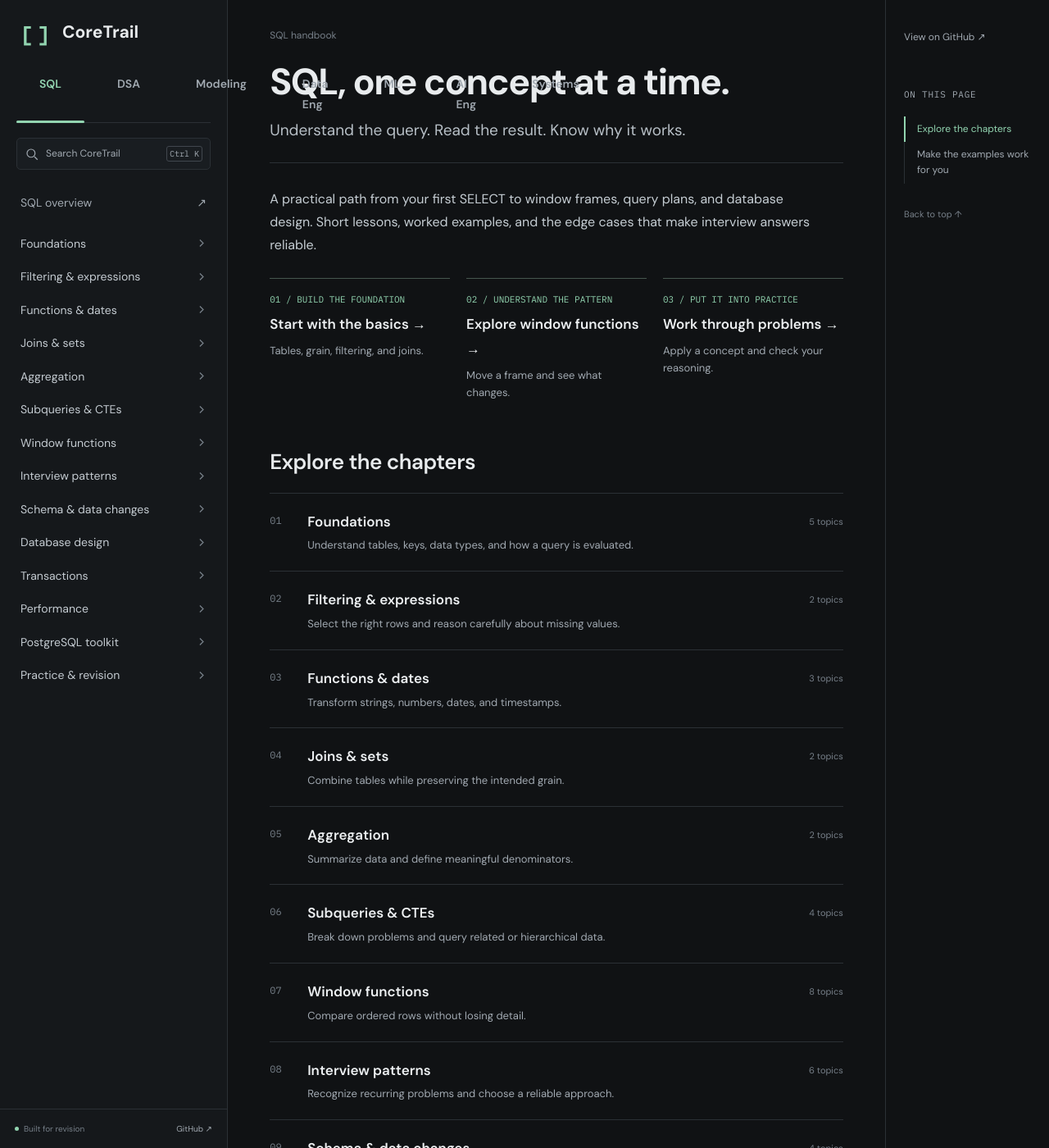
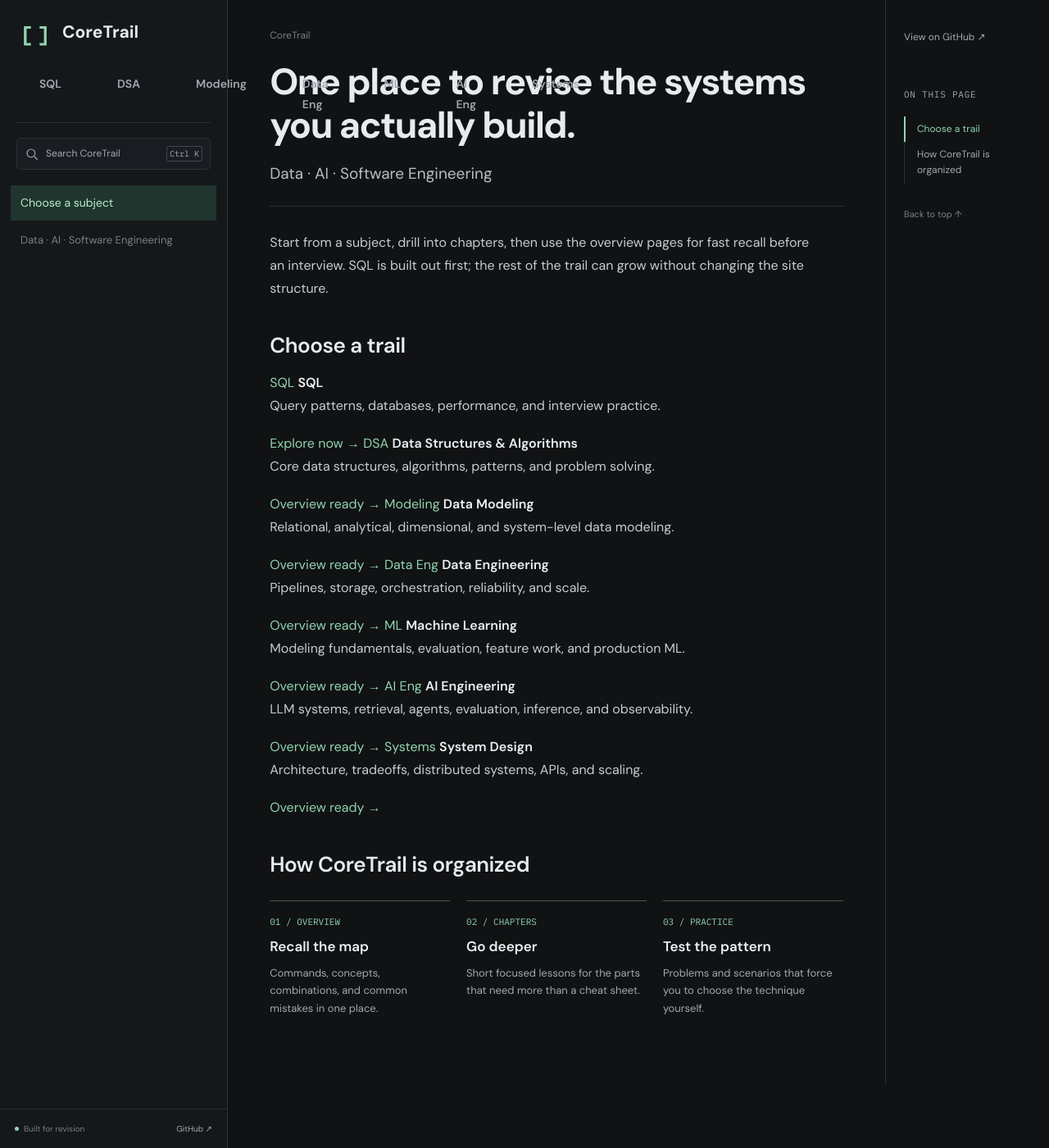
Before and after one commit to KayvanShah1/coding-interview-prep, a Jekyll site: the page built from index.html, in a window 1280 px wide and 1400 px high. Shown: the whole window at 82% size. Built offline with Jekyll 4.4.1, drawn with Linux system fonts in a browser that asks for light colours; some of the changed text lies outside the part shown.

Commit message:
Rebrand site as CoreTrail and add subject landing

```diff
--- a/index.html
+++ b/index.html
@@ -1,24 +1,33 @@
 ---
 layout: default
-title: SQL handbook
-subject: sql
+title: CoreTrail
+subject: home
 permalink: /
 ---
-<div class="breadcrumb"><span>SQL handbook</span></div>
-<header class="article-header"><h1>SQL, one concept at a time.</h1><p class="lead">Understand the query. Read the result. Know why it works.</p></header>
-<article class="prose"><p class="overview-intro">A practical path from your first SELECT to window frames, query plans, and database design. Short lessons, worked examples, and the edge cases that make interview answers reliable.</p>
-<div class="learning-route"><a class="route-link" href="{{ '/sql/foundations/grain/' | relative_url }}"><small>01 / BUILD THE FOUNDATION</small><strong>Start with the basics →</strong><p>Tables, grain, filtering, and joins.</p></a><a class="route-link" href="{{ '/sql/windows/frames/' | relative_url }}"><small>02 / UNDERSTAND THE PATTERN</small><strong>Explore window functions →</strong><p>Move a frame and see what changes.</p></a><a class="route-link" href="{{ '/sql/practice/problem-index/' | relative_url }}"><small>03 / PUT IT INTO PRACTICE</small><strong>Work through problems →</strong><p>Apply a concept and check your reasoning.</p></a></div>
-<h2 id="chapters">Explore the chapters</h2><div class="chapter-index"><a class="chapter-row" href="{{ '/sql/foundations/overview/' | relative_url }}"><span class="chapter-number">01</span><div><strong>Foundations</strong><p>Understand tables, keys, data types, and how a query is evaluated.</p></div><span class="count">5 topics</span></a>
-<a class="chapter-row" href="{{ '/sql/filtering/overview/' | relative_url }}"><span class="chapter-number">02</span><div><strong>Filtering & expressions</strong><p>Select the right rows and reason carefully about missing values.</p></div><span class="count">2 topics</span></a>
-<a class="chapter-row" href="{{ '/sql/functions/overview/' | relative_url }}"><span class="chapter-number">03</span><div><strong>Functions & dates</strong><p>Transform strings, numbers, dates, and timestamps.</p></div><span class="count">3 topics</span></a>
-<a class="chapter-row" href="{{ '/sql/joins/overview/' | relative_url }}"><span class="chapter-number">04</span><div><strong>Joins & sets</strong><p>Combine tables while preserving the intended grain.</p></div><span class="count">2 topics</span></a>
-<a class="chapter-row" href="{{ '/sql/aggregation/overview/' | relative_url }}"><span class="chapter-number">05</span><div><strong>Aggregation</strong><p>Summarize data and define meaningful denominators.</p></div><span class="count">2 topics</span></a>
-<a class="chapter-row" href="{{ '/sql/subqueries/overview/' | relative_url }}"><span class="chapter-number">06</span><div><strong>Subqueries & CTEs</strong><p>Break down problems and query related or hierarchical data.</p></div><span class="count">4 topics</span></a>
-<a class="chapter-row" href="{{ '/sql/windows/overview/' | relative_url }}"><span class="chapter-number">07</span><div><strong>Window functions</strong><p>Compare ordered rows without losing detail.</p></div><span class="count">8 topics</span></a>
-<a class="chapter-row" href="{{ '/sql/patterns/overview/' | relative_url }}"><span class="chapter-number">08</span><div><strong>Interview patterns</strong><p>Recognize recurring problems and choose a reliable approach.</p></div><span class="count">6 topics</span></a>
-<a class="chapter-row" href="{{ '/sql/schema/overview/' | relative_url }}"><span class="chapter-number">09</span><div><strong>Schema & data changes</strong><p>Define tables, enforce constraints, and modify data safely.</p></div><span class="count">4 topics</span></a>
-<a class="chapter-row" href="{{ '/sql/design/overview/' | relative_url }}"><span class="chapter-number">10</span><div><strong>Database design</strong><p>Model relationships, dependencies, and analytical history.</p></div><span class="count">2 topics</span></a>
-<a class="chapter-row" href="{{ '/sql/transactions/overview/' | relative_url }}"><span class="chapter-number">11</span><div><strong>Transactions</strong><p>Understand concurrent work, isolation, and locks.</p></div><span class="count">3 topics</span></a>
-<a class="chapter-row" href="{{ '/sql/performance/overview/' | relative_url }}"><span class="chapter-number">12</span><div><strong>Performance</strong><p>Read plans, choose indexes, and reduce unnecessary work.</p></div><span class="count">5 topics</span></a>
-<a class="chapter-row" href="{{ '/sql/postgres/overview/' | relative_url }}"><span class="chapter-number">13</span><div><strong>PostgreSQL toolkit</strong><p>Work with arrays, JSON, views, and database routines.</p></div><span class="count">6 topics</span></a>
-<a class="chapter-row" href="{{ '/sql/practice/overview/' | relative_url }}"><span class="chapter-number">14</span><div><strong>Practice & revision</strong><p>Apply the patterns, compare dialects, and test your understanding.</p></div><span class="count">13 topics</span></a></div><h2 id="how-to-use">Make the examples work for you</h2><p>PostgreSQL is the main dialect. Each lesson states its assumptions; dialect-specific syntax is labelled. Follow the reading order or search directly for a function or problem.</p><p>Before running a query, state the output grain. After running it, add a duplicate, a null, or a tie. Explaining that second result is often where the learning happens.</p><p><a href="{{ '/sql/foundations/sample-data/' | relative_url }}">Get the practice dataset →</a> &nbsp; <a href="{{ '/sql/practice/references/' | relative_url }}">Sources & coverage →</a></p></article>
+<div class="breadcrumb"><span>CoreTrail</span></div>
+<header class="article-header landing-header">
+  <h1>One place to revise the systems you actually build.</h1>
+  <p class="lead">Data · AI · Software Engineering</p>
+</header>
+<article class="prose">
+<p class="overview-intro">Start from a subject, drill into chapters, then use the overview pages for fast recall before an interview. SQL is built out first; the rest of the trail can grow without changing the site structure.</p>
+
+<h2 id="subjects">Choose a trail</h2>
+<div class="subject-grid">
+{% for subject in site.data.subjects %}
+<a class="subject-card{% if subject.status == 'planned' %} planned{% endif %}" href="{{ subject.path | relative_url }}">
+  <span class="subject-kicker">{{ subject.nav_title }}</span>
+  <strong>{{ subject.title }}</strong>
+  <p>{{ subject.description }}</p>
+  <span class="subject-status">{% if subject.status == 'active' %}Explore now →{% else %}Overview ready →{% endif %}</span>
+</a>
+{% endfor %}
+</div>
+
+<h2 id="how-to-use">How CoreTrail is organized</h2>
+<div class="learning-route">
+  <div class="route-link"><small>01 / OVERVIEW</small><strong>Recall the map</strong><p>Commands, concepts, combinations, and common mistakes in one place.</p></div>
+  <div class="route-link"><small>02 / CHAPTERS</small><strong>Go deeper</strong><p>Short focused lessons for the parts that need more than a cheat sheet.</p></div>
+  <div class="route-link"><small>03 / PRACTICE</small><strong>Test the pattern</strong><p>Problems and scenarios that force you to choose the technique yourself.</p></div>
+</div>
+</article>
```
